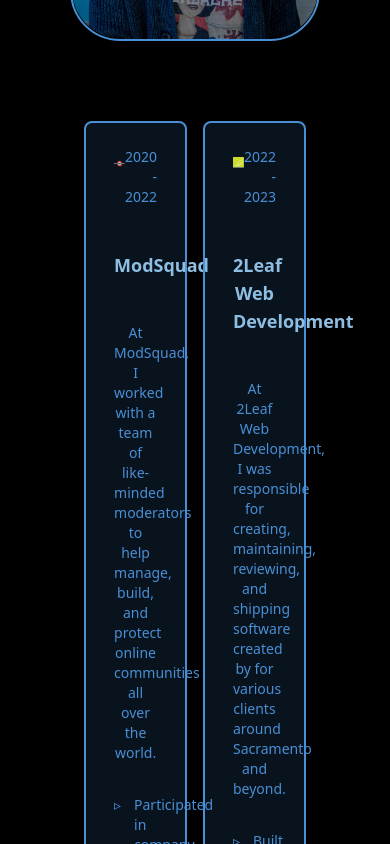
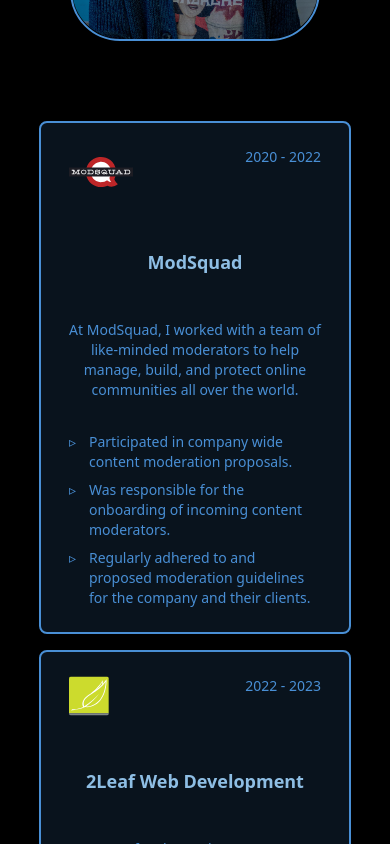
Before and after one commit to juuuuurien/portfolio, a Next.js app: page / in a window 390 px wide. Shown: the part 1760-2604 px from the top of the page. Built offline with nearby package versions, Linux system fonts and the light colour scheme.

Commit message:
Add responsiveness to work cards

```diff
--- a/components/Content/About/About.js
+++ b/components/Content/About/About.js
@@ -119,7 +119,7 @@
           />
         </motion.div>
       </div>
-      <div className="flex flex-row gap-4 w-full justify-center mt-10">
+      <div className="flex flex-col md:flex-row gap-4 w-full justify-center mt-10">
         <WorkCard>
           <div className="flex flex-row justify-between align-center">
             <motion.span
--- a/components/Content/About/components/WorkCard.jsx
+++ b/components/Content/About/components/WorkCard.jsx
@@ -2,7 +2,7 @@
 
 const WorkCard = ({ children }) => {
   return (
-    <div className="flex flex-1 text-center flex-col gap-2 rounded-lg border-[#498fd5] border-2 max-w-[33%] px-7 py-6 bg-[#498fd522] hover:bg-transparent transition-all ">
+    <div className="flex flex-1 text-center flex-col gap-2 rounded-lg border-[#498fd5] border-2 md:max-w-[33%] px-7 py-6 bg-[#498fd522] hover:bg-transparent transition-all ">
       {children}
     </div>
   );
```
